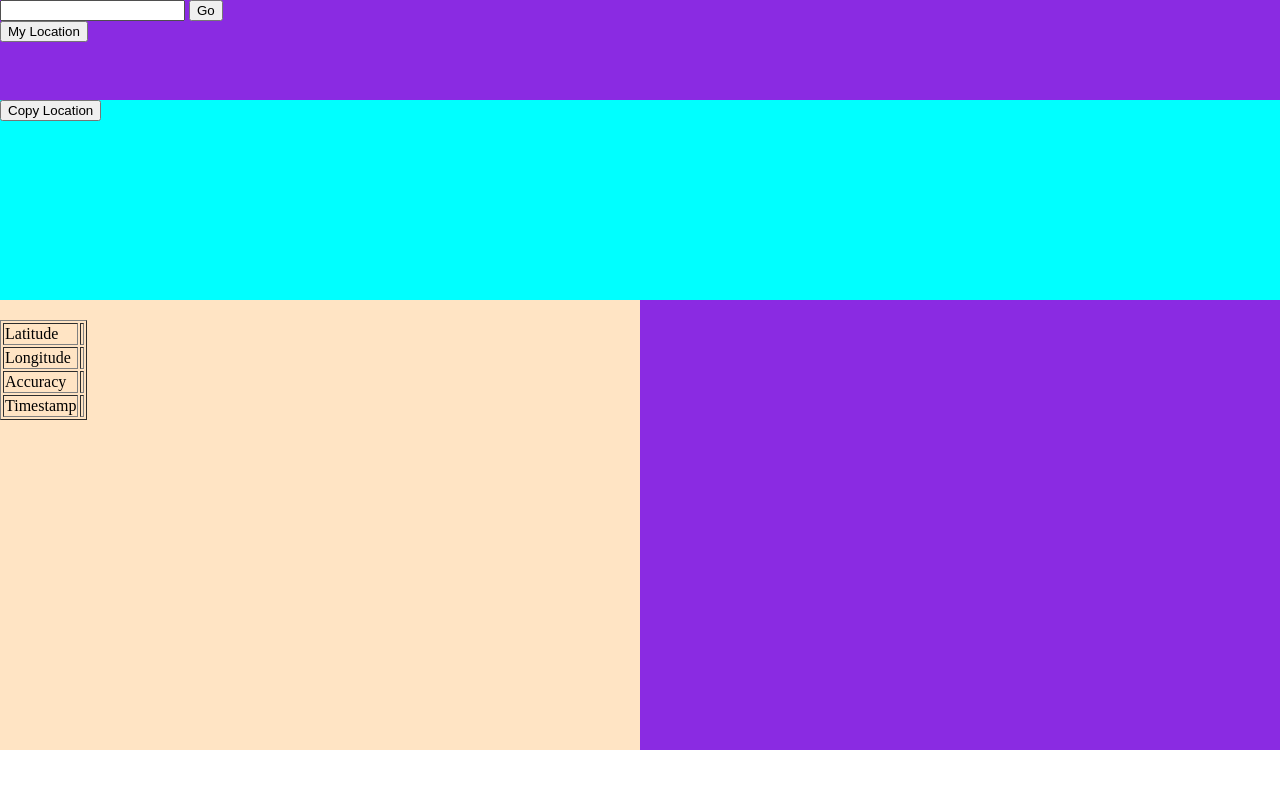
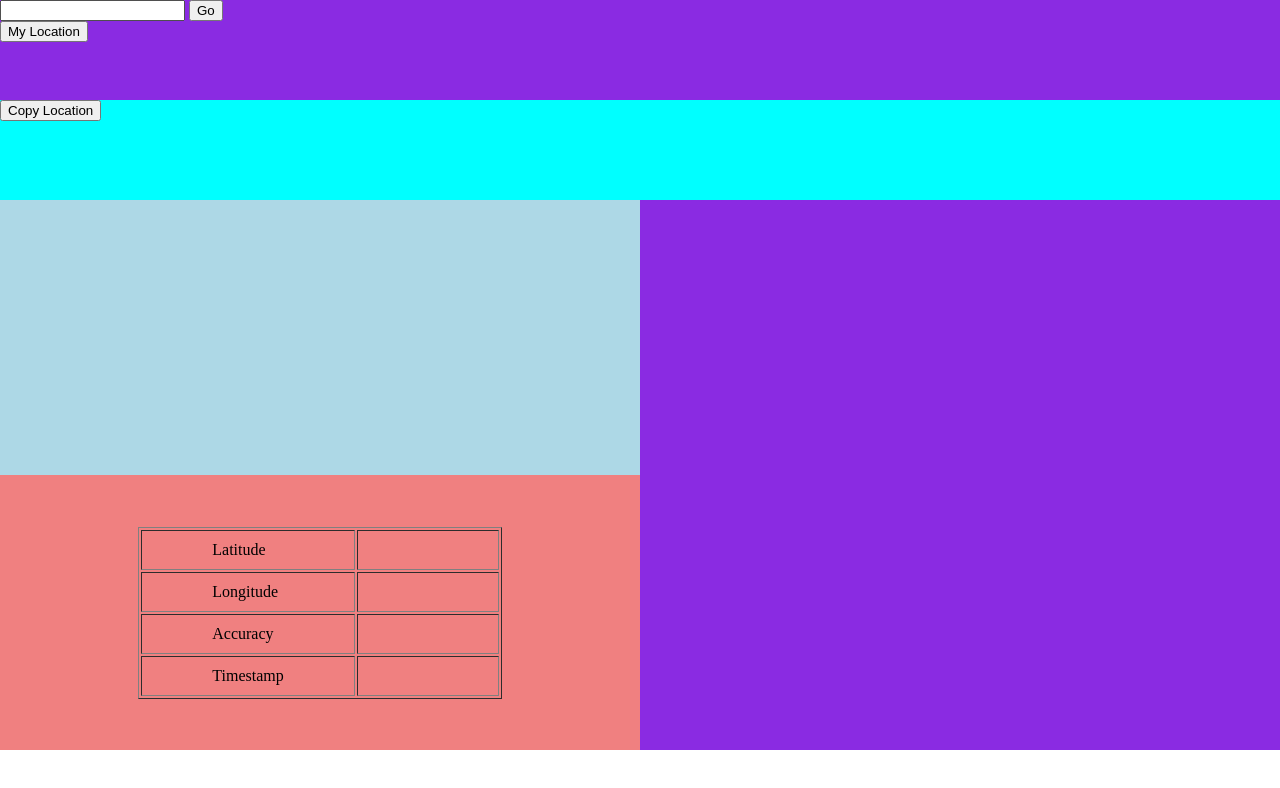
Before and after one commit to EdenAran/travel-tip, a plain HTML site: page index.html in a window 1280 px wide. Drawn offline with Linux system fonts and the light colour scheme.

Commit message:
a little css

```diff
--- a/css/main.css
+++ b/css/main.css
@@ -18,12 +18,12 @@ body {
 }
 
 .main-location {
-    height: 200px;
+    height: 100px;
     background-color: aqua;
 }
 
 .main-content{
-    height:calc(100vh - 350px);
+    height:calc(100vh - 250px);
     display: flex;
     background-color: beige;
 }
@@ -32,7 +32,27 @@ body {
     width:50%;
     display: flex;
     flex-direction: column;
-    background-color: bisque;
+}
+
+.weather {
+    background-color: lightblue;
+    height: 50%;
+    display: flex;
+    flex-direction: column;
+    justify-content: center;
+    align-items: center;
+}
+
+.location-info {
+    background-color: lightcoral;
+    height: 50%;
+    display: flex;
+    justify-content: center;
+    align-items: center;
+}
+
+.location-info table td {
+    padding: 10px 70px;
 }
 
 .map-container{
--- a/index.html
+++ b/index.html
@@ -28,6 +28,7 @@
         <section class="main-content">
             <div class="info-container">
                 <div class="weather">
+                    <h2 class="weather-title"></h2>
                     <h2 class="description"></h2>
                     <h3 class="temp"><span class="temp_min"></span><span class="temp_max"></span></h3>
                     <h3 class="humidity"></h3>
--- a/js/mapController.js
+++ b/js/mapController.js
@@ -149,6 +149,7 @@ function onSearchAddress() {
 function renderWeather(lat, lng) {
     axios.get(`http://api.openweathermap.org/data/2.5/weather?lat=${lat}&lon=${lng}&APPID=cc53ce7e40aa051e00744f72dbaa532c`)
         .then(res => {
+            document.querySelector('.weather .weather-title').innerText = `The Weather is:`;
             document.querySelector('.weather .description').innerText = res.data.weather[0].description;
             const elTemp = document.querySelector('.weather .temp');
             elTemp.querySelector('.temp_min').innerText = `The temperature: ${res.data.main.temp_min} - `;
@@ -162,6 +163,6 @@ function renderInfo(position) {
     document.getElementById("longitude").innerHTML = position.coords.longitude;
     document.getElementById("accuracy").innerHTML = position.coords.accuracy;
 
-    var date = new Date(position.timestamp);
+    let date = new Date(position.timestamp);
     document.getElementById("timestamp").innerHTML = date.getHours() + ":" + date.getMinutes() + ":" + date.getSeconds();
 }
```
